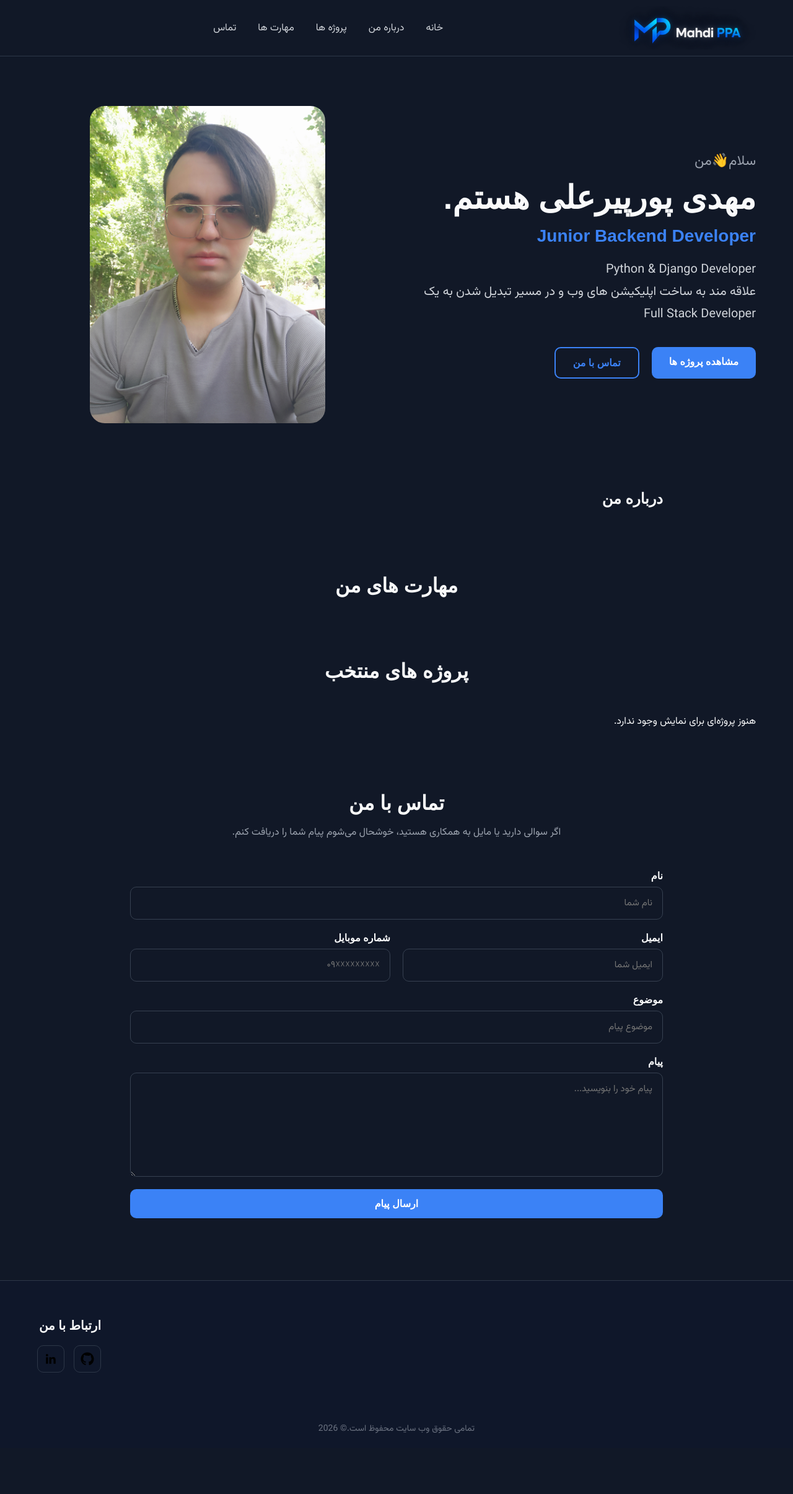
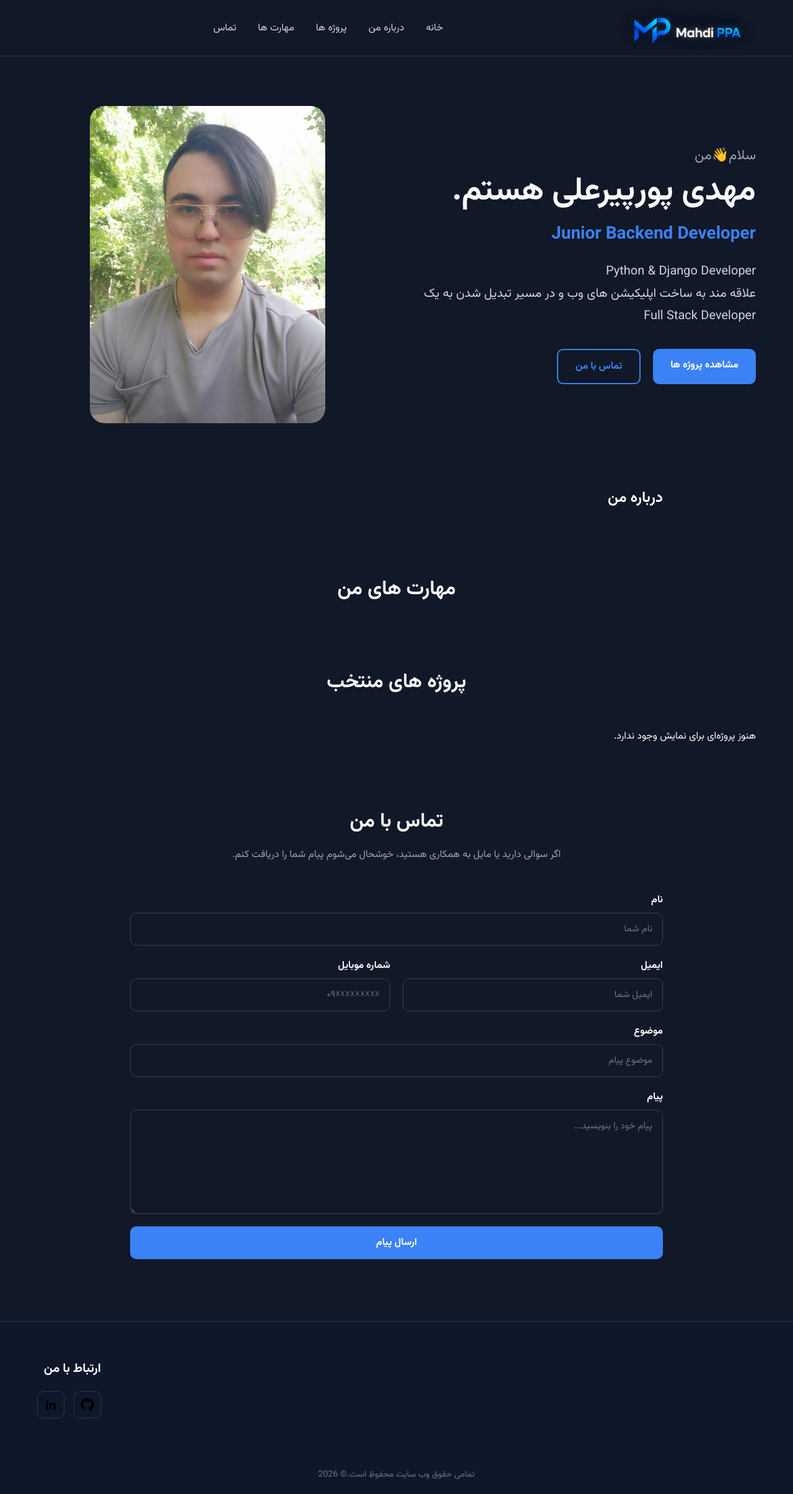
Before and after one commit to mahdippa-dev/portfolio, a Django app: page / in a window 1280 px wide. Shown: the whole page at 62% size. Before the commit the page ends 2313 px from the top, so only its background shows below. Run offline with Django 5.2, Linux system fonts and the light colour scheme; data that the repository does not hold is empty; some libraries are stand-ins or nearby versions.

Commit message:
fix font5

```diff
--- a/core/static/core/css/base.css
+++ b/core/static/core/css/base.css
@@ -1,15 +1,23 @@
-@font-face {
-    font-family: 'Vazirmatn';
-    src: url("../../fonts/Vazirmatn-Regular.woff2") format("woff2");
-    font-weight: 400;
-    font-style: normal;
-    font-display: swap;
-}
+/*@font-face {*/
+/*    font-family: 'Vazirmatn';*/
+/*    src: url("../../fonts/Vazirmatn-Regular.woff2") format("woff2");*/
+/*    font-weight: 400;*/
+/*    font-style: normal;*/
+/*    font-display: swap;*/
+/*}*/
+
+/*@font-face {*/
+/*    font-family: 'Vazirmatn';*/
+/*    src: url("../../fonts/Vazirmatn-Bold.woff2") format("woff2");*/
+/*    font-weight: 700;*/
+/*    font-style: normal;*/
+/*    font-display: swap;*/
+/*}*/
 
 @font-face {
     font-family: 'Vazirmatn';
-    src: url("../../fonts/Vazirmatn-Bold.woff2") format("woff2");
-    font-weight: 700;
+    src: url("../../fonts/Vazirmatn[wght].woff2") format("woff2");
+    font-weight: 100 900;
     font-style: normal;
     font-display: swap;
 }
```
Also changed, not shown: core/static/fonts/Vazirmatn[wght].woff2 (added).
